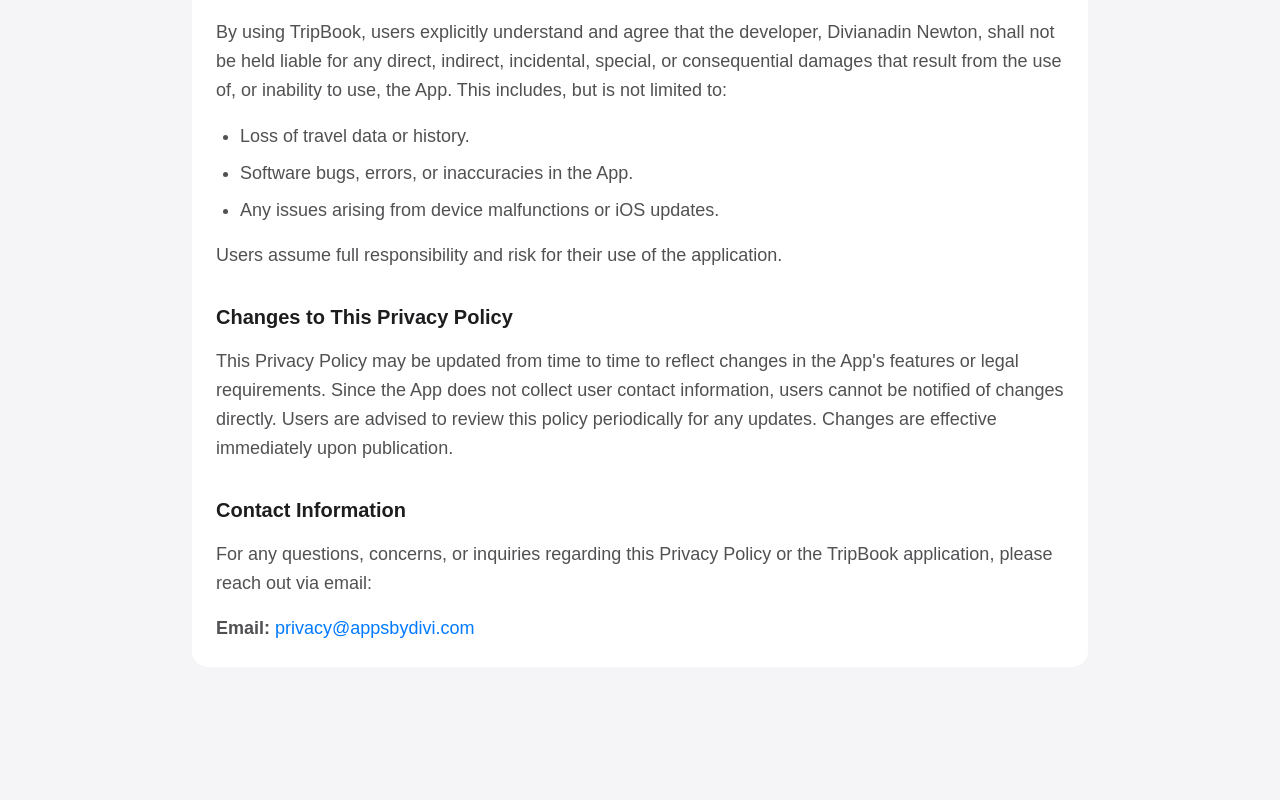
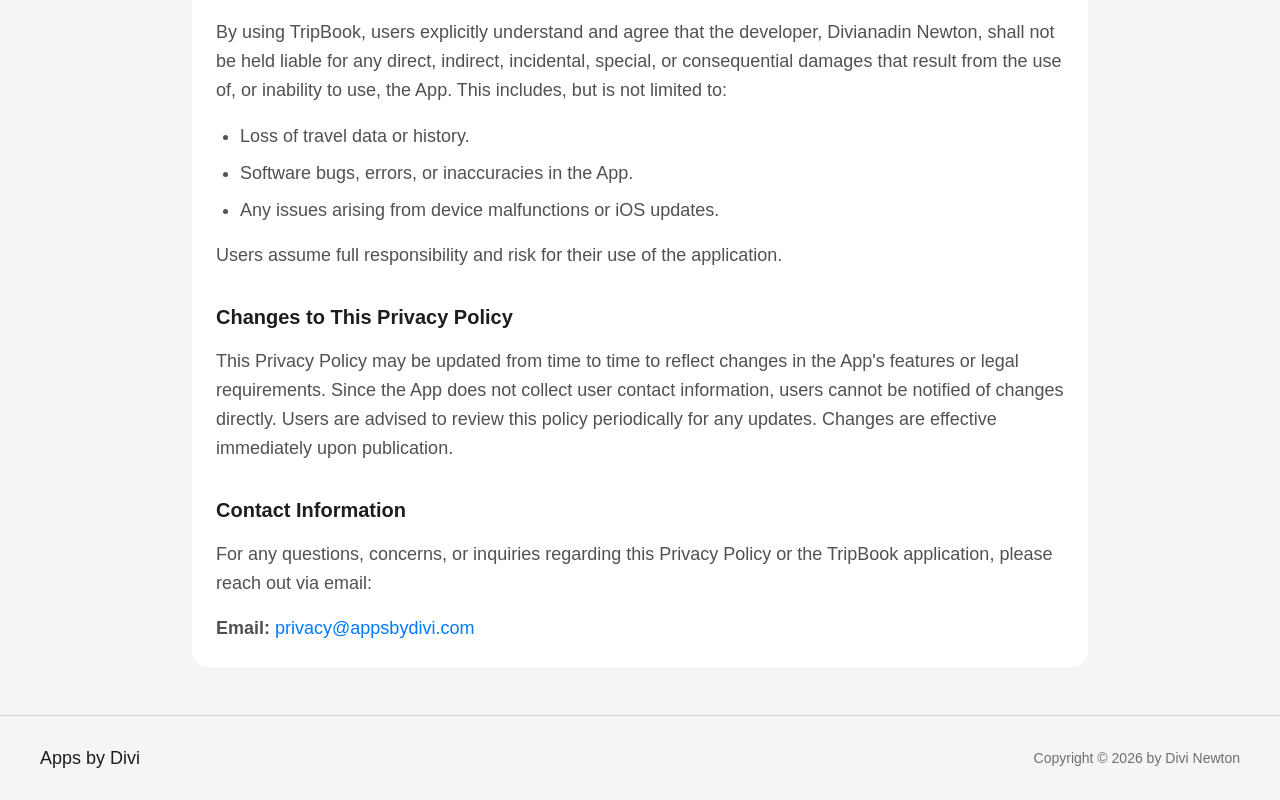
Before and after one commit to divinewton/appsbydivi.com, a Next.js app: page /tripbook/privacy in a window 1280 px wide. Shown: the part 2056-2856 px from the top of the page. Before the commit the page ends 2771 px from the top, so only its background shows below. Built offline with nearby package versions, Linux system fonts and the light colour scheme.

Commit message:
Add footer

```diff
--- a/app/layout.tsx
+++ b/app/layout.tsx
@@ -2,6 +2,7 @@
 import { Geist, Geist_Mono } from "next/font/google";
 import "./globals.css";
 import TopNav from "../components/TopNav";
+import Footer from "../components/Footer";
 
 const geistSans = Geist({
   variable: "--font-geist-sans",
@@ -31,6 +32,7 @@
       <body className="min-h-full flex flex-col">
         <TopNav />
         <div className="flex-1 pt-16 sm:pt-20">{children}</div>
+        <Footer />
       </body>
     </html>
   );
--- /dev/null
+++ b/components/Footer.tsx
@@ -0,0 +1,12 @@
+export default function Footer() {
+  const year = new Date().getFullYear();
+
+  return (
+    <footer className="border-t border-[#d2d2d7] px-6 py-7 sm:px-10">
+      <div className="mx-auto flex w-full max-w-7xl items-center justify-between gap-4 text-sm text-[#6e6e73]">
+        <span className="text-lg text-[#1d1d1f]">Apps by Divi</span>
+        <span>Copyright © {year} by Divi Newton</span>
+      </div>
+    </footer>
+  );
+}
```
